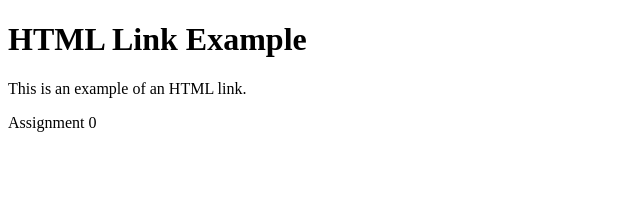
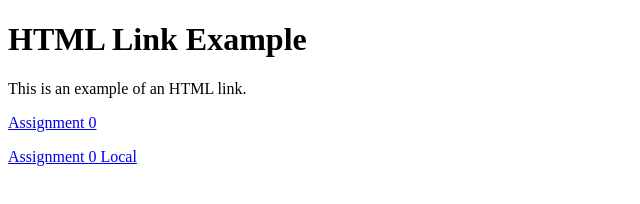
Before and after one commit to hktrib/CSE160-assignments, a plain HTML site: page index.html in a window 1280 px wide. Shown: the whole page, without its empty margins (0-640 px from the left). Drawn offline with Linux system fonts and the light colour scheme.

Commit message:
[main | github-pages]: asgn0 update

```diff
--- a/index.html
+++ b/index.html
@@ -8,6 +8,7 @@
 <body>
     <h1>HTML Link Example</h1>
     <p>This is an example of an HTML link.</p>
-    <p><a href="hktrib.github.io/CSE160_assignments.github.io//asgn0/src/DrawRectangle.html"></a>Assignment 0</p>
+    <p><a href="https://hktrib.github.io/CSE160_asgns/asgn0/DrawRectangle.html">Assignment 0</a></p>
+    <p><a href="asgn0/DrawRectangle.html">Assignment 0 Local</a></p>
 </body>
 </html>
```
Also changed, not shown: asgn0/DrawRectangle.html (renamed from asgn0/src/DrawRectangle.html), asgn0/DrawRectangle.js (renamed from asgn0/src/DrawRectangle.js), 2 other files.
